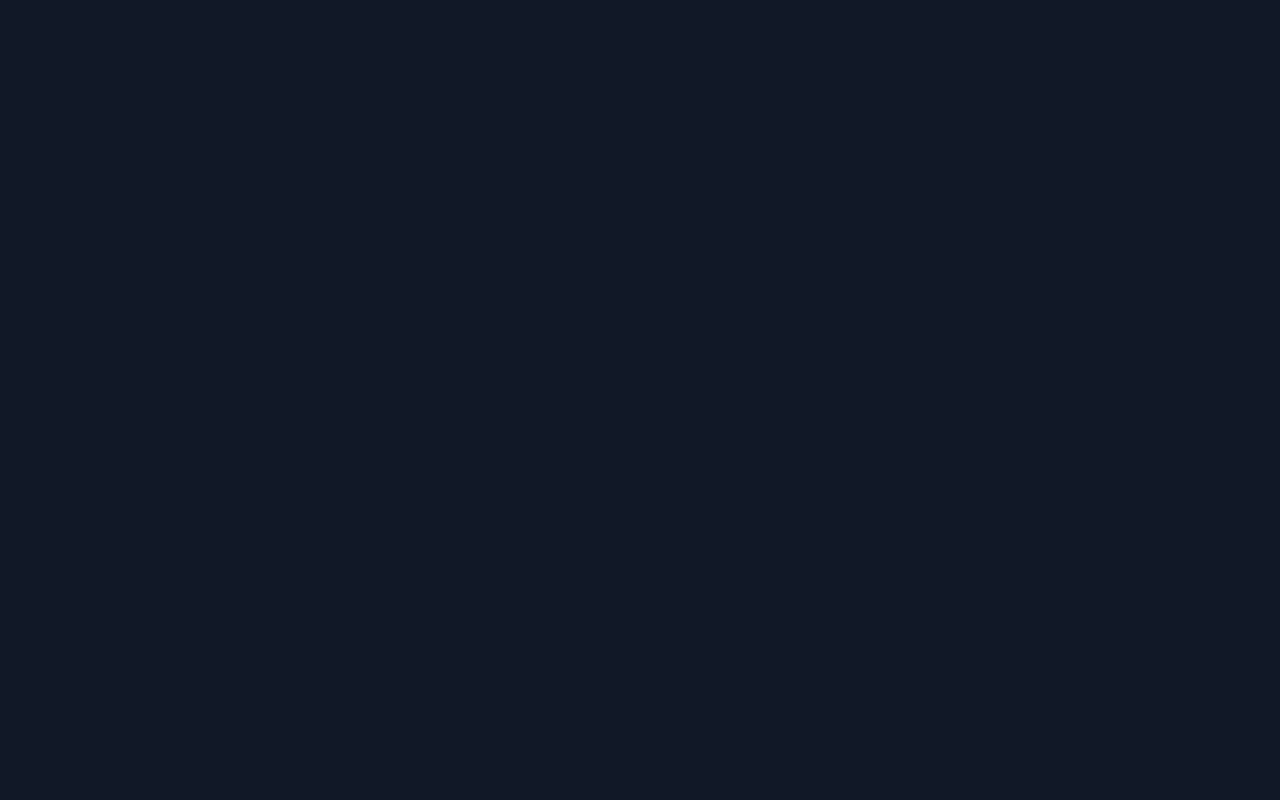
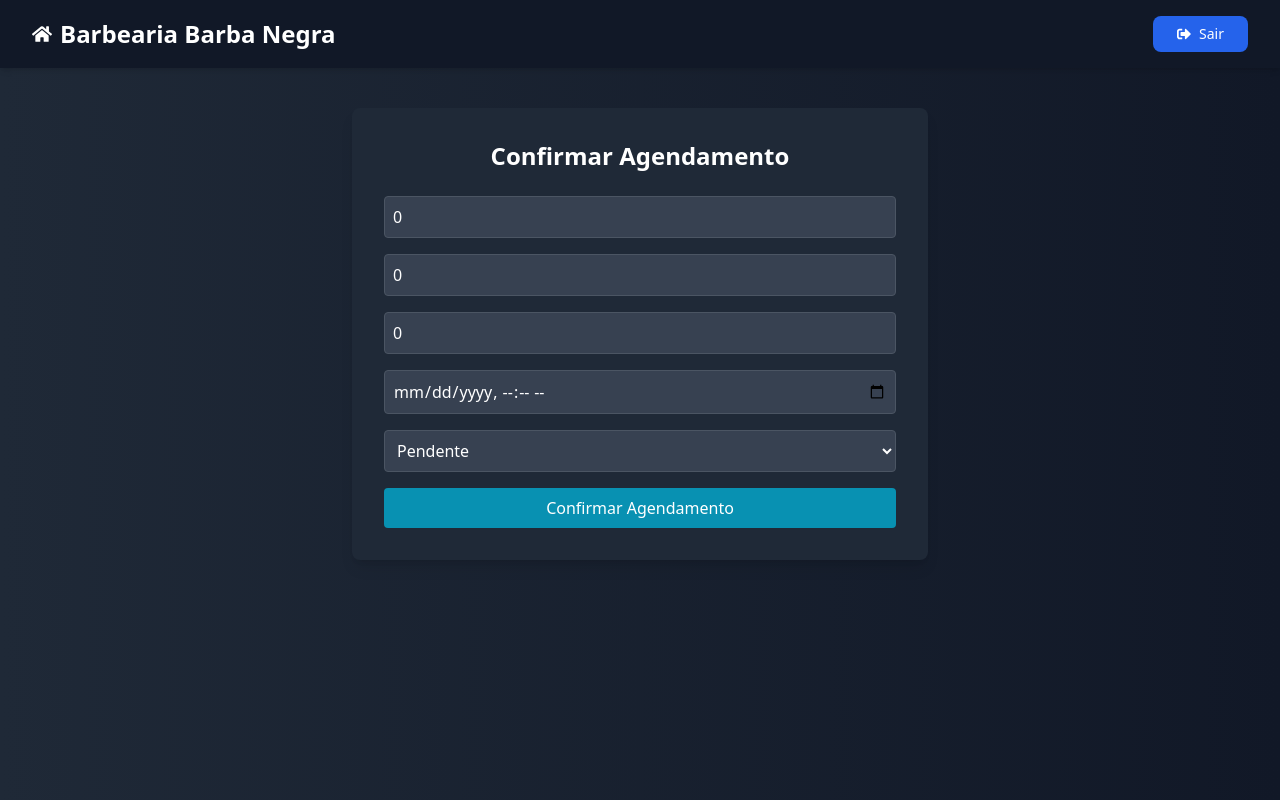
Before and after one commit to Themystocles/BarberGo-UI, a React (Vite) app: page /ConfirmarHorario in a window 1280 px wide. Before the commit this address had no page. Built offline with nearby package versions, Linux system fonts and the light colour scheme; no server answers; sample sign-in values are in the browser's storage.

Commit message:
Adicionando o component ScheduleConfirmation

```diff
--- a/src/components/appointment/Appointment.tsx
+++ b/src/components/appointment/Appointment.tsx
@@ -1,18 +1,26 @@
 import React, { useEffect, useState } from "react";
 import axios from "axios";
-import { IAppointment } from "../../interfaces/Appointment";
-import { FaPlus } from "react-icons/fa";
 import Header from "../header/Header";
+import { useNavigate } from "react-router-dom";
 
 const Appointment = () => {
-    const [agendamentos, setAgendamentos] = useState<IAppointment[]>([]);
+    const [agendamentos, setAgendamentos] = useState<string[]>([]);
     const [loading, setLoading] = useState(true);
+    const [selectedDate, setSelectedDate] = useState<string>(new Date().toISOString().split("T")[0]);
+
+    const navigate = useNavigate();
 
     useEffect(() => {
         const fetchAgendamentos = async () => {
             try {
+                setLoading(true);
                 const token = localStorage.getItem("token");
-                const response = await axios.get("https://localhost:7032/api/Appointment/Agendamentos");
+                const response = await axios.get(
+                    `https://localhost:7032/api/WeeklySchedule/available-slots?date=${selectedDate}`,
+                    {
+                        headers: { Authorization: `Bearer ${token}` },
+                    }
+                );
                 setAgendamentos(response.data);
             } catch (error) {
                 console.error("Erro ao buscar agendamentos:", error);
@@ -22,49 +30,55 @@ const Appointment = () => {
         };
 
         fetchAgendamentos();
-    }, []);
+    }, [selectedDate]);
 
-    // Filtrar agendamentos do dia
-    const today = new Date().toISOString().split("T")[0];
-    const agendamentosHoje = agendamentos.filter(a => a.dateTime.startsWith(today));
+    const handleHorarioClick = (horario: string) => {
+        const dataHoraCompleta = `${selectedDate}T${horario}`;
+        navigate("/ConfirmarHorario", {
+            state: { dateTime: dataHoraCompleta }
+        });
+    };
 
     return (
         <div className="min-h-screen bg-gradient-to-r from-gray-800 to-gray-900 text-white flex flex-col">
             <Header />
+            <main className="flex-1 flex flex-col items-center px-4 py-10">
+                <div className="w-full max-w-5xl flex flex-col gap-6">
+                    <div className="flex flex-col sm:flex-row sm:items-center sm:justify-between gap-4">
+                        <h2 className="text-3xl font-bold">Agendamentos</h2>
+                        <input
+                            type="date"
+                            value={selectedDate}
+                            onChange={(e) => setSelectedDate(e.target.value)}
+                            className="bg-gray-700 text-white text-sm px-3 py-2 rounded-md border border-gray-600 focus:outline-none focus:ring-2 focus:ring-cyan-400"
+                        />
+                    </div>
 
-            <main className="flex-1 flex flex-col items-center px-4 py-8">
-                <div className="flex justify-between items-center w-full max-w-4xl mb-6">
-                    <h2 className="text-3xl font-bold">Agendamentos de Hoje</h2>
-                    <button
-                        className="flex items-center bg-green-600 hover:bg-green-700 transition px-4 py-2 rounded-xl"
-                        onClick={() => alert("Abrir modal ou redirecionar para novo agendamento")}
-                    >
-                        <FaPlus className="mr-2" />
-                        Novo Agendamento
-                    </button>
+                    <div>
+                        <h3 className="text-xl font-semibold mb-4 text-white">Horários Disponíveis</h3>
+                        {loading ? (
+                            <p className="text-gray-300">Carregando horários...</p>
+                        ) : agendamentos.length > 0 ? (
+                            <div className="grid grid-cols-2 sm:grid-cols-3 md:grid-cols-4 gap-4">
+                                {agendamentos.map((item, index) => {
+                                    const hora = item.substring(11, 16);
+                                    return (
+                                        <button
+                                            key={index}
+                                            onClick={() => handleHorarioClick(hora)}
+                                            className="p-4 w-full bg-gray-700 rounded-lg text-white text-center shadow-sm hover:bg-cyan-700 transition-all cursor-pointer"
+                                        >
+                                            <span className="text-lg font-medium">{hora}</span>
+                                        </button>
+                                    );
+                                })}
+                            </div>
+                        ) : (
+                            <p className="text-gray-400">Nenhum horário disponível para a data selecionada.</p>
+                        )}
+                    </div>
                 </div>
-
-                {loading ? (
-                    <p className="text-gray-300">Carregando agendamentos...</p>
-                ) : agendamentosHoje.length === 0 ? (
-                    <p className="text-gray-400">Nenhum agendamento para hoje.</p>
-                ) : (
-                    <div className="grid grid-cols-1 sm:grid-cols-2 gap-6 w-full max-w-4xl">
-                        {agendamentosHoje.map((agendamento, idx) => (
-                            <div key={idx} className="bg-gray-700 p-4 rounded-xl shadow-md">
-                                <h3 className="text-xl font-semibold">Cliente ID: {agendamento.clientId}</h3>
-                                <p className="text-sm text-gray-300">Barbeiro ID: {agendamento.barberId}</p>
-                                <p className="text-sm text-gray-300">Serviço ID: {agendamento.haircutId}</p>
-                                <p className="text-sm text-gray-300 mt-2">
-                                    Horário: {new Date(agendamento.dateTime).toLocaleTimeString("pt-BR")}
-                                </p>
-                                <p className="text-sm text-gray-400 mt-1">Status: {agendamento.status}</p>
-                            </div>
-                        ))}
-                    </div>
-                )}
             </main>
-
             <footer className="text-center p-4 text-sm text-gray-400 bg-gray-900">
                 © 2025 Barbearia Barba Negra. Todos os direitos reservados.
             </footer>
--- /dev/null
+++ b/src/components/appointment/ScheduleConfirmation.tsx
@@ -0,0 +1,107 @@
+import React, { useState } from "react";
+import axios from "axios";
+import Header from "../header/Header";
+import { useLocation, useNavigate } from "react-router-dom";
+
+const ScheduleConfirmation = () => {
+    const location = useLocation();
+    const navigate = useNavigate();
+    const receivedDateTime = location.state?.dateTime ?? "";
+
+
+    const [form, setForm] = useState({
+        clientId: 0,
+        haircutId: 0,
+        barberId: 0,
+        dateTime: receivedDateTime,
+        status: "Pendente",
+    });
+
+    const handleChange = (e: React.ChangeEvent<HTMLInputElement | HTMLSelectElement>) => {
+        const { name, value } = e.target;
+        setForm({ ...form, [name]: value });
+    };
+
+    const handleSubmit = async (e: React.FormEvent) => {
+        e.preventDefault();
+
+        try {
+            const token = localStorage.getItem("token");
+            await axios.post("https://localhost:7032/api/Appointment/create", form, {
+                headers: { Authorization: `Bearer ${token}` },
+            });
+
+            alert("Agendamento confirmado com sucesso!");
+            navigate("/"); // volta para home ou agenda
+        } catch (error) {
+            console.error("Erro ao agendar:", error);
+            alert("Erro ao confirmar agendamento.");
+        }
+    };
+
+    return (
+        <div className="min-h-screen bg-gradient-to-r from-gray-800 to-gray-900 text-white flex flex-col">
+            <Header />
+            <main className="flex-1 flex flex-col items-center px-4 py-10">
+                <div className="w-full max-w-xl bg-gray-800 p-8 rounded-lg shadow-lg">
+                    <h2 className="text-2xl font-bold mb-6 text-center">Confirmar Agendamento</h2>
+                    <form onSubmit={handleSubmit} className="flex flex-col gap-4">
+                        <input
+                            type="number"
+                            name="clientId"
+                            placeholder="ID do Cliente"
+                            value={form.clientId}
+                            onChange={handleChange}
+                            className="bg-gray-700 p-2 rounded border border-gray-600 text-white"
+                            required
+                        />
+                        <input
+                            type="number"
+                            name="haircutId"
+                            placeholder="ID do Corte"
+                            value={form.haircutId}
+                            onChange={handleChange}
+                            className="bg-gray-700 p-2 rounded border border-gray-600 text-white"
+                            required
+                        />
+                        <input
+                            type="number"
+                            name="barberId"
+                            placeholder="ID do Barbeiro"
+                            value={form.barberId}
+                            onChange={handleChange}
+                            className="bg-gray-700 p-2 rounded border border-gray-600 text-white"
+                            required
+                        />
+                        <input
+                            type="datetime-local"
+                            name="dateTime"
+                            value={form.dateTime}
+                            onChange={handleChange}
+                            className="bg-gray-700 p-2 rounded border border-gray-600 text-white"
+                            required
+                        />
+                        <select
+                            name="status"
+                            value={form.status}
+                            onChange={handleChange}
+                            className="bg-gray-700 p-2 rounded border border-gray-600 text-white"
+                        >
+                            <option value="Pendente">Pendente</option>
+                            <option value="Confirmado">Confirmado</option>
+                            <option value="Cancelado">Cancelado</option>
+                        </select>
+                        <button
+                            type="submit"
+                            className="bg-cyan-600 hover:bg-cyan-700 transition-all text-white py-2 rounded"
+                        >
+                            Confirmar Agendamento
+                        </button>
+                    </form>
+                </div>
+            </main>
+        </div>
+    );
+};
+
+export default ScheduleConfirmation;
--- a/src/components/header/Header.tsx
+++ b/src/components/header/Header.tsx
@@ -1,7 +1,7 @@
 import { useAuth } from "../../hooks/useAuth";
 import { Link, useNavigate } from "react-router-dom";
 import React, { useEffect, useState, useRef } from "react";
-import { FaSignOutAlt, FaChevronDown } from "react-icons/fa";
+import { FaSignOutAlt, FaChevronDown, FaHome } from "react-icons/fa";
 import axios from "axios";
 
 const Header = () => {
@@ -44,12 +44,18 @@ const Header = () => {
 
     return (
         <header className="flex justify-between items-center px-8 py-4 bg-gray-900 text-white shadow-md">
-            <h1 className="text-2xl font-bold">Barbearia Barba Negra</h1>
+
+            <div
+                className="flex items-center gap-2 cursor-pointer hover:text-cyan-400 transition"
+                onClick={() => navigate("/Home")}
+            >
+                <FaHome className="text-xl" />
+                <h1 className="text-2xl font-bold">Barbearia Barba Negra</h1>
+            </div>
 
             <div className="flex items-center gap-6 relative" ref={dropdownRef}>
                 {name && (
                     <div className="flex items-center gap-3 cursor-pointer" onClick={() => setDropdownOpen(!dropdownOpen)}>
-                        {/* Foto de perfil */}
                         {profilePictureUrl ? (
                             <img
                                 src={profilePictureUrl}
@@ -67,7 +73,6 @@ const Header = () => {
                     </div>
                 )}
 
-                {/* Dropdown estilizado */}
                 {dropdownOpen && (
                     <div className="absolute right-20 top-12 bg-gray-800 text-white shadow-lg rounded-md py-2 w-48 z-50 border border-gray-700">
                         <Link
@@ -101,7 +106,6 @@ const Header = () => {
                     </div>
                 )}
 
-                {/* Logout */}
                 <button
                     onClick={() => {
                         logout();
--- a/src/routes/Routes.tsx
+++ b/src/routes/Routes.tsx
@@ -7,6 +7,7 @@ import Home from "../components/home/Home";
 import Perfil from "../components/perfil/Perfil";
 import Appointment from "../components/appointment/Appointment";
 import SchedulesConfig from "../components/admConfig/SchedulesConfig"
+import ScheduleConfirmation from "../components/appointment/ScheduleConfirmation";
 
 const AppRoutes = () => {
     return (
@@ -24,6 +25,7 @@ const AppRoutes = () => {
                 <Route path="/perfil" element={<PrivateRoute element={<Perfil />} />} />
                 <Route path="/agendamentos" element={<PrivateRoute element={<Appointment />} />} />
                 <Route path="/ConfiguraçãoHorarios" element={<PrivateRoute element={<SchedulesConfig />} />} />
+                <Route path="/ConfirmarHorario" element={<PrivateRoute element={<ScheduleConfirmation />} />} />
 
             </Routes>
         </Router>
```
